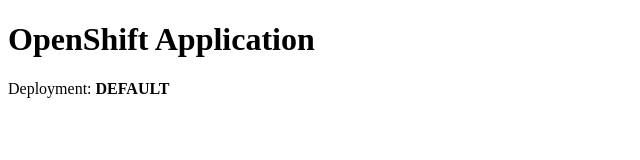
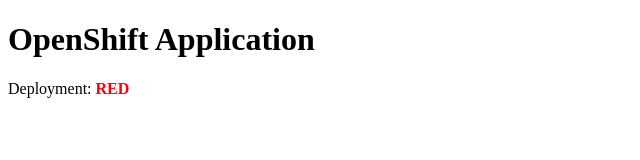
Before and after one commit to techjw/bluegreen-demo, a plain HTML site: page index.html in a window 1280 px wide. Shown: the whole page, without its empty margins (0-640 px from the left). Drawn offline with Linux system fonts and the light colour scheme.

Commit message:
Default is now red

```diff
--- a/index.html
+++ b/index.html
@@ -5,5 +5,5 @@
 </head>
 <body>
     <h1>OpenShift Application</h1>
-    <p>Deployment: <span style="color:black; font-weight: bold;" >DEFAULT</span></p>
+    <p>Deployment: <span style="color:red; font-weight: bold;" >RED</span></p>
 </body>
```
